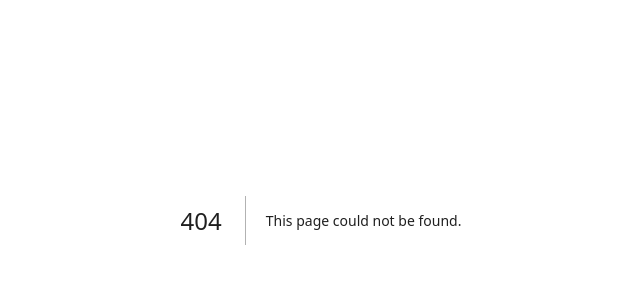
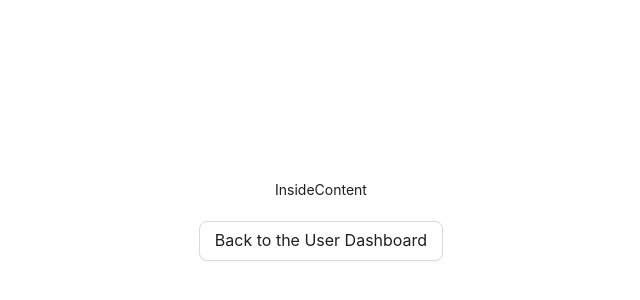
Before and after one commit to bm5apa/Ant-Design-Auth, a Next.js app: page /content in a window 1280 px wide. Before the commit this address had no page. Shown: the part 180-480 px from the top of the page, without its empty margins (319-959 px from the left). Built offline with nearby package versions, Linux system fonts and the light colour scheme.

Commit message:
chore: update content component

```diff
--- /dev/null
+++ b/src/app/content/page.tsx
@@ -0,0 +1,20 @@
+"use client";
+
+import InsideContent from "@/component/atoms/InsideContent";
+import GeneralPageContainer from "@/component/organisms/GeneralPageContainer";
+import { Button } from "antd";
+
+export default function Page() {
+  return (
+    <GeneralPageContainer>
+      <>
+        <InsideContent />
+        <div style={{ marginTop: 20 }}>
+          <Button size="large" href="/dashboard">
+            Back to the User Dashboard
+          </Button>
+        </div>
+      </>
+    </GeneralPageContainer>
+  );
+}
--- /dev/null
+++ b/src/component/atoms/InsideContent.tsx
@@ -0,0 +1,5 @@
+import React from "react";
+
+export default function InsideContent() {
+  return <div>InsideContent</div>;
+}
--- a/src/component/molecules/Dashboard.tsx
+++ b/src/component/molecules/Dashboard.tsx
@@ -22,6 +22,11 @@ export default function Dashboard() {
           </Button>
         </div>
       </Card>
+      <div style={{ marginTop: 20 }}>
+        <Button size="large" href="/content">
+          Enter the Inside Content
+        </Button>
+      </div>
     </div>
   );
 }
--- a/src/middleware.ts
+++ b/src/middleware.ts
@@ -35,6 +35,7 @@ export function middleware(request: NextRequest) {
     .split("/")
     .filter(Boolean)
     .map((segment) => decodeURIComponent(segment));
+
   if (
     segments.length > 2 &&
     segments[1] === "article" &&
```
